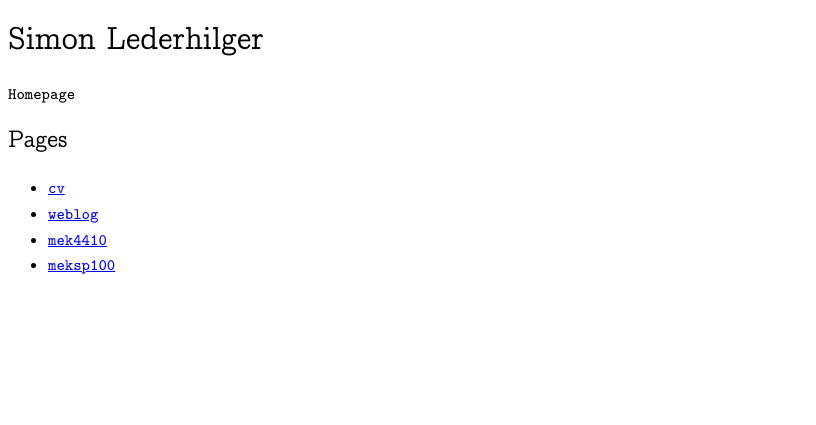
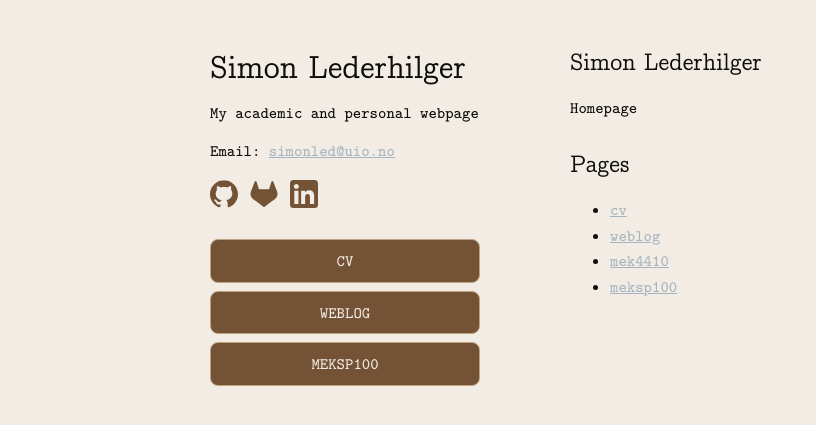
Before and after one commit to lederhilger/lederhilger.github.io, a Jekyll site: the page built from index.md, in a window 1280 px wide. Shown: the top 425 px of the page, without its empty margins (0-816 px from the left). Built offline with Jekyll 4.4.1, drawn with Linux system fonts in a browser that asks for light colours.

Commit message:
Some cosmetic upgrades

```diff
--- a/_config.yml
+++ b/_config.yml
@@ -1,7 +1,19 @@
 title: Simon Lederhilger
-description: Homepage
+description: My academic and personal webpage
 url: "https://lederhilger.github.io"
 baseurl: ""
+email: "simonled@uio.no"
+
+profile_links:
+  - label: GitHub
+    url: https://github.com/lederhilger
+    icon: /assets/img/icons/invertocat.svg
+  - label: GitLab
+    url: https://gitlab.com/lederhilger
+    icon: /assets/img/icons/gitlab.svg
+  - label: LinkedIn
+    url: https://linkedin.com/in/simonled
+    icon: /assets/img/icons/in.svg
 
 theme: jekyll-theme-minimal
 
--- a/_layouts/default.html
+++ b/_layouts/default.html
@@ -4,10 +4,47 @@
     <meta charset="utf-8">
     <title>{{ page.title | default: site.title }}</title>
     <link rel="stylesheet" href="{{ '/assets/css/cmu.css' | relative_url }}">
+    <link rel="stylesheet" href="{{ '/assets/css/site.css' | relative_url }}">
   </head>
   <body>
-    <main>
-      {{ content }}
-    </main>
+    <div class="wrapper">
+      <header>
+	<h1>
+	  <a href="{{ '/' | relative_url }}">{{ site.title }}</a>
+	</h1>
+
+        <p>{{ site.description }}</p>
+
+	{% if site.email %}
+	  <p class="contact">
+	    Email: <a href="mailto:{{ site.email }}">{{ site.email }}</a>
+	  </p>
+	{% endif %}
+
+	{% if site.profile_links %}
+	  <ul class="profile-links">
+	    {% for link in site.profile_links %}
+	      <li>
+	        <a href="{{ link.url }}" aria-label="{{ link.label }}" title="{{ link.label }}">
+		  <img src="{{ link.icon | relative_url }}" alt="" class="profile-icon">
+		</a>
+              </li>
+	    {% endfor %}
+	  </ul>
+	{% endif %}
+
+	<nav aria-label="Primary navigation">
+	  <ul>
+	    <li><a href="{{ '/cv/' | relative_url }}">CV</a></li>
+	    <li><a href="{{ '/weblog/' | relative_url }}">WEBLOG</a></li>
+	    <li><a href="https://lederhilger.github.io/meksp100">MEKSP100</a></li>
+	  </ul>
+	</nav>
+      </header>
+
+      <section>
+	{{ content }}
+      </section>
+    </div>
   </body>
 </html>
--- /dev/null
+++ b/assets/css/site.css
@@ -0,0 +1,146 @@
+body {
+    margin: 0;
+    padding: 50px;
+    color: #0d0d0b;
+    background: #f2ece4;
+}
+
+.wrapper {
+    width: 860px;
+    margin: 0 auto;
+}
+
+header {
+    width: 270px;
+    float: left;
+}
+
+section {
+    width: 500px;
+    float: right;
+    padding-bottom: 50px;
+}
+
+h1,
+h2,
+h3 {
+    margin-top: 0;
+    line-height: 1.2;
+}
+
+h1 {
+    margin-bottom: 16px;
+}
+
+h2 {
+    margin-top: 32px;
+    margin-bottom: 12px
+}
+
+h3 {
+    margin-top: 24px;
+    margin-bottom: 8px;
+}
+
+section > :first-child {
+    margin-top: 0;
+}
+
+header h1 {
+    margin: 0 0 12px;
+}
+
+header p {
+    margin: 0 0 12px;
+}
+
+header h1 a {
+    color: inherit;
+    text-decoration: none;
+}
+
+nav ul {
+    list-style: none;
+    padding: 0;
+    margin: 20px 0;
+}
+
+nav li {
+    margin-bottom: 8px;
+}
+
+nav a {
+    display: block;
+    padding: 8px 12px;
+    text-align: center;
+    text-decoration: none;
+    color: #f2ece4;
+    background: #735236;
+    border: 1px solid #bfa380;
+    border-radius: 8px
+}
+
+a {
+  color: #a4b5bf
+}
+
+a:hover,
+a:focus {
+    color: #555936;
+}
+
+@media screen and (max-width: 960px) {
+    body{
+	padding: 30px;
+    }
+
+    .wrapper {
+	width:  auto;
+    }
+
+    header,
+    section {
+	float: none;
+	width: auto;
+    }
+
+    section {
+	border-top: 1px solid rgba(13, 13, 11, 0.18);
+	margin-top: 25px;
+	padding-top: 25px;
+    }
+}
+
+@media screen and (max-width: 480px) {
+    body {
+	padding: 15px;
+    }
+}
+
+.contact {
+    margin: 0 0 16px;
+}
+
+.profile-links {
+    display: flex;
+    gap: 12px;
+    align-items: center;
+    list-style: none;
+    padding: 0;
+    margin: 0 0 24px;
+}
+
+.profile-links li {
+    margin: 0;
+}
+
+.profile-links a {
+    display: inline-flex;
+    align-items: center;
+}
+
+.profile-icon {
+    width: 28px;
+    height: 28px;
+    display: block;
+}
```
Also changed, not shown: assets/img/icons/gitlab.svg (added), assets/img/icons/in.svg (added), assets/img/icons/invertocat.svg (added).
